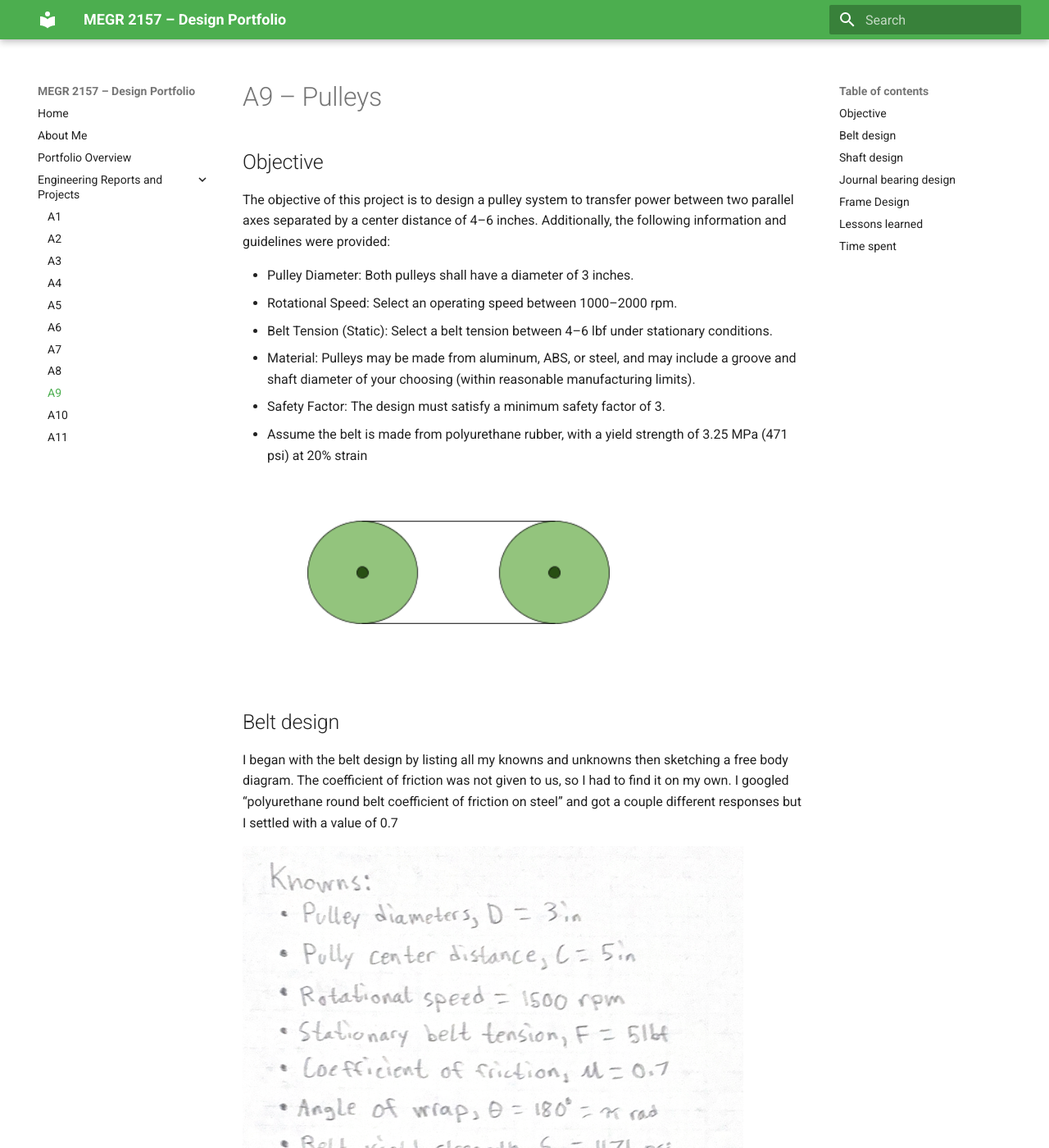
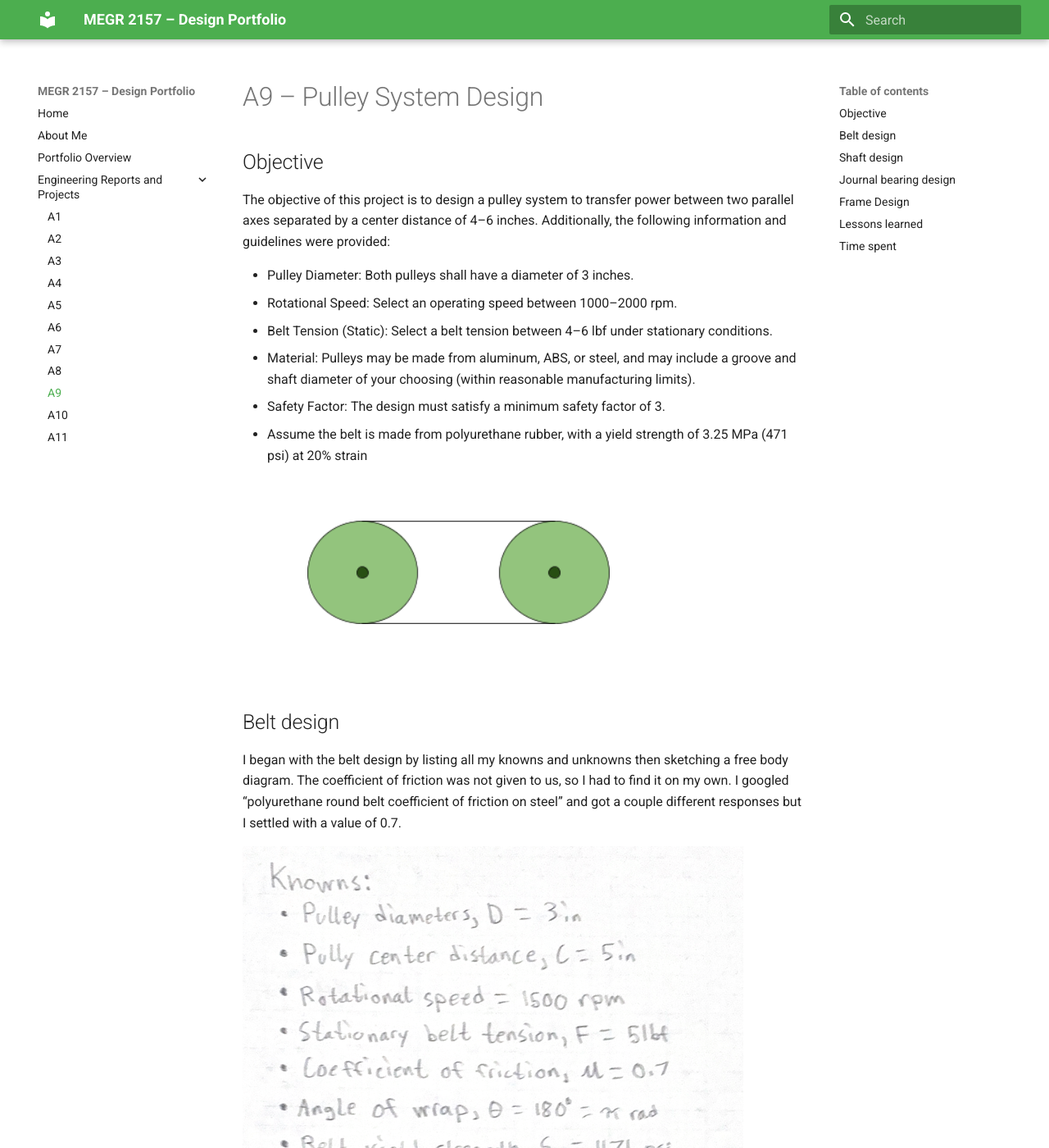
Before and after one commit to chrisclade/megr2157-portfolio, an MkDocs documentation site: the page built from docs/assignments/A09/index.md, in a window 1280 px wide and 1400 px high. Shown: the whole window at 82% size. Built offline with MkDocs 1.6.1 and Material for MkDocs 9.7.7, drawn with Linux system fonts in a browser that asks for light colours; some of the changed text lies outside the part shown.

Commit message:
A9 Update

```diff
--- a/docs/assignments/A09/index.md
+++ b/docs/assignments/A09/index.md
@@ -1,4 +1,4 @@
-# A9 – Pulleys
+# A9 – Pulley System Design
 
 ## Objective
 
@@ -15,7 +15,7 @@ The objective of this project is to design a pulley system to transfer power bet
 
 ## Belt design
 
-I began with the belt design by listing all my knowns and unknowns then sketching a free body diagram. The coefficient of friction was not given to us, so I had to find it on my own. I googled “polyurethane round belt coefficient of friction on steel” and got a couple different responses but I settled with a value of 0.7
+I began with the belt design by listing all my knowns and unknowns then sketching a free body diagram. The coefficient of friction was not given to us, so I had to find it on my own. I googled “polyurethane round belt coefficient of friction on steel” and got a couple different responses but I settled with a value of 0.7.
 
 <img width="611" height="838" alt="image" src="images/image2.png" />
 
```
Also changed, not shown: other parts of docs/assignments/A09/index.md (+1 -1 lines).
